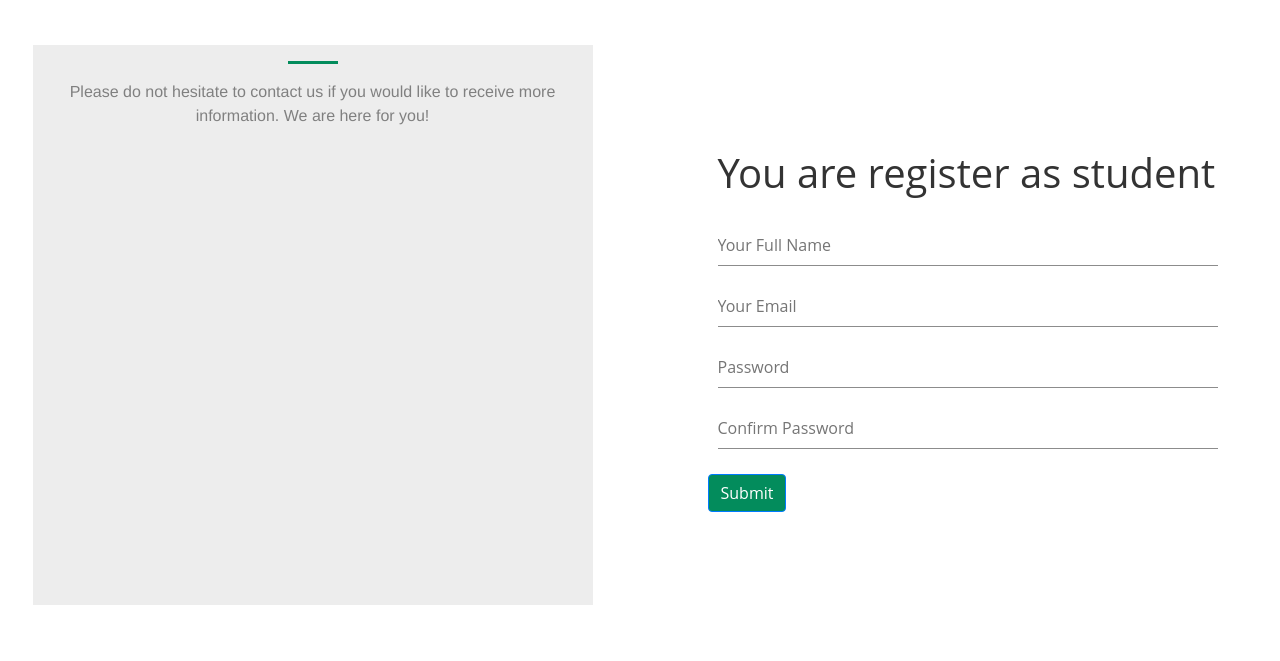
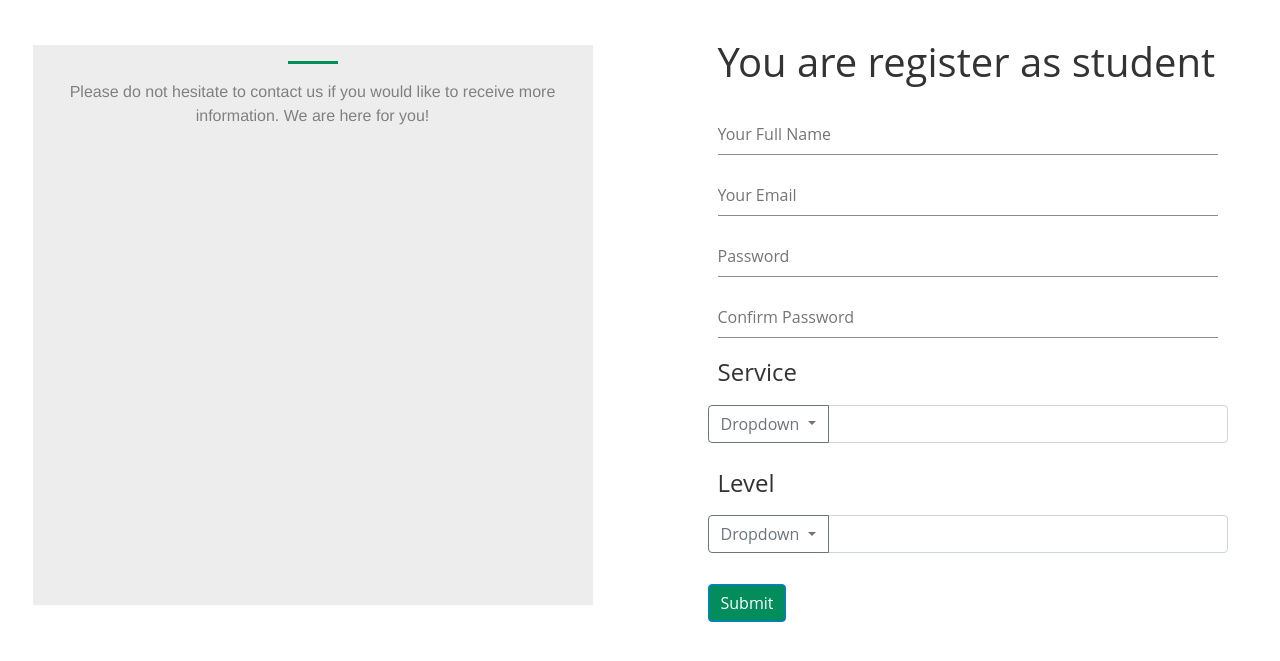
Before and after one commit to CarinaLR/BrainSkills, a Django app: page /brainSkills/login/student/ in a window 1280 px wide. Shown: the part 56-717 px from the top of the page. Run offline with Django 3.2, Linux system fonts and the light colour scheme; some libraries are stand-ins or nearby versions.

Commit message:
little changes in forms

```diff
--- a/project5/brainSkills/templates/brainSkills/student_login.html
+++ b/project5/brainSkills/templates/brainSkills/student_login.html
@@ -84,6 +84,70 @@
         </div>
       </div>
 
+      <div class="input_group">
+        <div class="input_block">
+          <h4>Service</h4>
+        </div>
+      </div>
+
+      <div class="input-group mb-3">
+        <div class="input-group-prepend">
+          <button
+            class="btn btn-outline-secondary dropdown-toggle"
+            type="button"
+            data-toggle="dropdown"
+            aria-haspopup="true"
+            aria-expanded="false"
+          >
+            Dropdown
+          </button>
+          <div class="dropdown-menu">
+            <a class="dropdown-item" href="#">One on One - online</a>
+            <a class="dropdown-item" href="#">Groups 2 up to 6 - online</a>
+            <a class="dropdown-item" href="#">In Person</a>
+            <div role="separator" class="dropdown-divider"></div>
+            <a class="dropdown-item" href="#">Separated link</a>
+          </div>
+        </div>
+        <input
+          type="text"
+          class="form-control"
+          aria-label="Text input with dropdown button"
+        />
+      </div>
+
+      <div class="input_group">
+        <div class="input_block">
+          <h4>Level</h4>
+        </div>
+      </div>
+
+      <div class="input-group mb-3">
+        <div class="input-group-prepend">
+          <button
+            class="btn btn-outline-secondary dropdown-toggle"
+            type="button"
+            data-toggle="dropdown"
+            aria-haspopup="true"
+            aria-expanded="false"
+          >
+            Dropdown
+          </button>
+          <div class="dropdown-menu">
+            <a class="dropdown-item" href="#">Action</a>
+            <a class="dropdown-item" href="#">Another action</a>
+            <a class="dropdown-item" href="#">Something else here</a>
+            <div role="separator" class="dropdown-divider"></div>
+            <a class="dropdown-item" href="#">Separated link</a>
+          </div>
+        </div>
+        <input
+          type="text"
+          class="form-control"
+          aria-label="Text input with dropdown button"
+        />
+      </div>
+
       <button
         type="submit"
         class="btn btn-primary"
```
